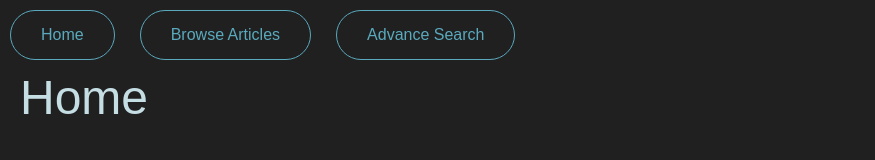
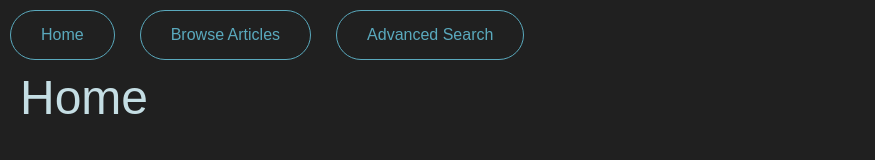
Before and after one commit to fsf4965/cise_teamtest, a React (Create React App) app in the folder search-app/: page / in a window 1280 px wide. Shown: the top 160 px of the page, without its empty margins (0-875 px from the left). Built offline with nearby package versions, Linux system fonts and the light colour scheme.

Commit message:
minor bug fix

```diff
--- a/search-app/src/components/advancedSearch.js
+++ b/search-app/src/components/advancedSearch.js
@@ -3,7 +3,7 @@ import '../App.css';
 
 
 
-class search extends Component {
+class advancedSearch extends Component {
 
     constructor(props) {
         super(props);
@@ -26,13 +26,13 @@ class search extends Component {
                     <ul className="navlist">
                         <li className="navbtn"><a href="/">Home</a></li>
                         <li className="navbtn"><a href="/search">Browse Articles</a></li>
-                        <li className="navbtn"><a href="/AdvancedSearch">Advance Search</a></li>
+                        <li className="navbtn"><a href="/advancedSearch">Advanced Search</a></li>
                     </ul>
                 </div>
                 <div className="container">
                     <h2 className="title">Articles</h2>
                     <h2 className="header">Basic Search</h2>
-                    <input type="text" className="textbox" name="search" onChange={this.handleInputChanged.bind(this)} value={this.state.searchQuery}/>
+                    <input className="textbox" onChange={this.handleInputChanged.bind(this)} value={this.state.searchQuery}/>
                     <p>{this.state.searchQuery}</p>
                 </div>
                 <div className="footer">
@@ -43,4 +43,4 @@ class search extends Component {
     );
   }
 }
-export default search;
+export default advancedSearch;
--- a/search-app/src/components/home.js
+++ b/search-app/src/components/home.js
@@ -8,7 +8,7 @@ class home extends Component {
         window.location.href = "/search";
     }
     ahandleButtonClicked() {
-        window.location.href = "/AdvanceSearch";
+        window.location.href = "/advancedSearch";
     }
 
     render() {
@@ -18,7 +18,7 @@ class home extends Component {
                     <ul className="navlist">
                         <li className="navbtn"><a href="/">Home</a></li>
                         <li className="navbtn"><a href="/search">Browse Articles</a></li>
-                        <li className="navbtn"><a href="/AdvancedSearch">Advance Search</a></li>
+                        <li className="navbtn"><a href="/advancedSearch">Advanced Search</a></li>
                     </ul>
                 </div>
                 <div className="container">
--- a/search-app/src/components/search.js
+++ b/search-app/src/components/search.js
@@ -26,13 +26,13 @@ class search extends Component {
                     <ul className="navlist">
                         <li className="navbtn"><a href="/">Home</a></li>
                         <li className="navbtn"><a href="/search">Browse Articles</a></li>
-                        <li className="navbtn"><a href="/AdvancedSearch">Advance Search</a></li>
+                        <li className="navbtn"><a href="/advancedSearch">Advance Search</a></li>
                     </ul>
                 </div>
                 <div className="container">
                     <h2 className="title">Articles</h2>
-                    <h2 className="header">Basic Search</h2>
-                    <input type="text" className="textbox" onChange={this.handleInputChanged.bind(this)} value={this.state.searchQuery}/>
+                    <h2 className="header">Basic Title Search</h2>
+                    <input className="textbox" onChange={this.handleInputChanged.bind(this)} value={this.state.searchQuery}/>
                     <p>{this.state.searchQuery}</p>
                 </div>
                 <div className="footer">
```
